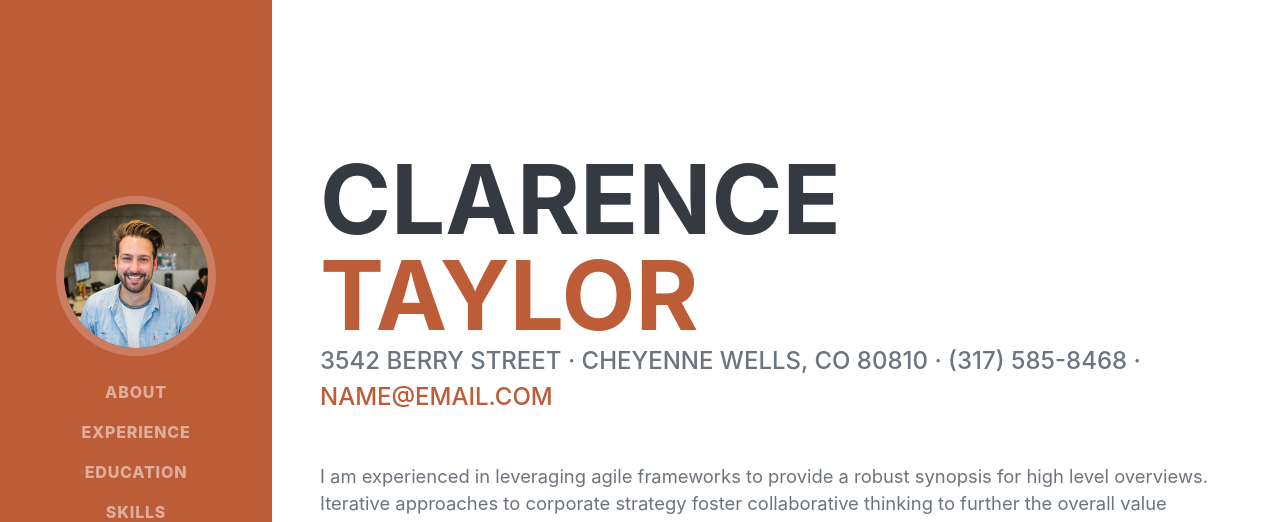
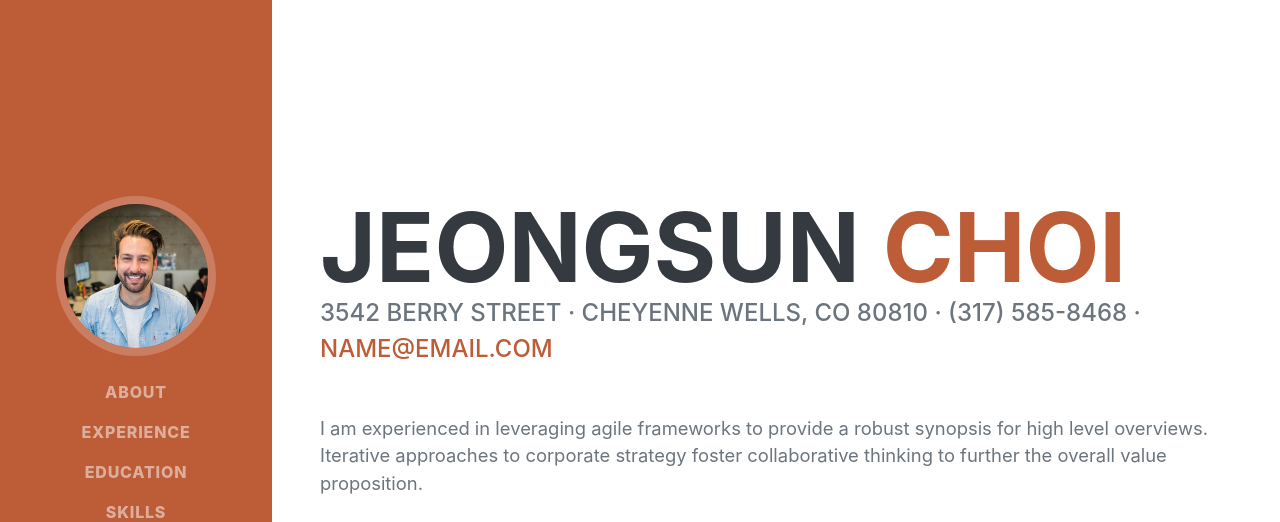
Before and after one commit to jeongsun5680/jeongsun5680.github.io, a plain HTML site: page index.html in a window 1280 px wide. Shown: the top 522 px of the page. Drawn offline with nearby package versions, Linux system fonts and the light colour scheme; a web font is replaced by a local one.

Commit message:
Change Name

```diff
--- a/index.html
+++ b/index.html
@@ -40,8 +40,8 @@
             <section class="resume-section" id="about">
                 <div class="resume-section-content">
                     <h1 class="mb-0">
-                        Clarence
-                        <span class="text-primary">Taylor</span>
+                        Jeongsun
+                        <span class="text-primary">Choi</span>
                     </h1>
                     <div class="subheading mb-5">
                         3542 Berry Street · Cheyenne Wells, CO 80810 · (317) 585-8468 ·
```
